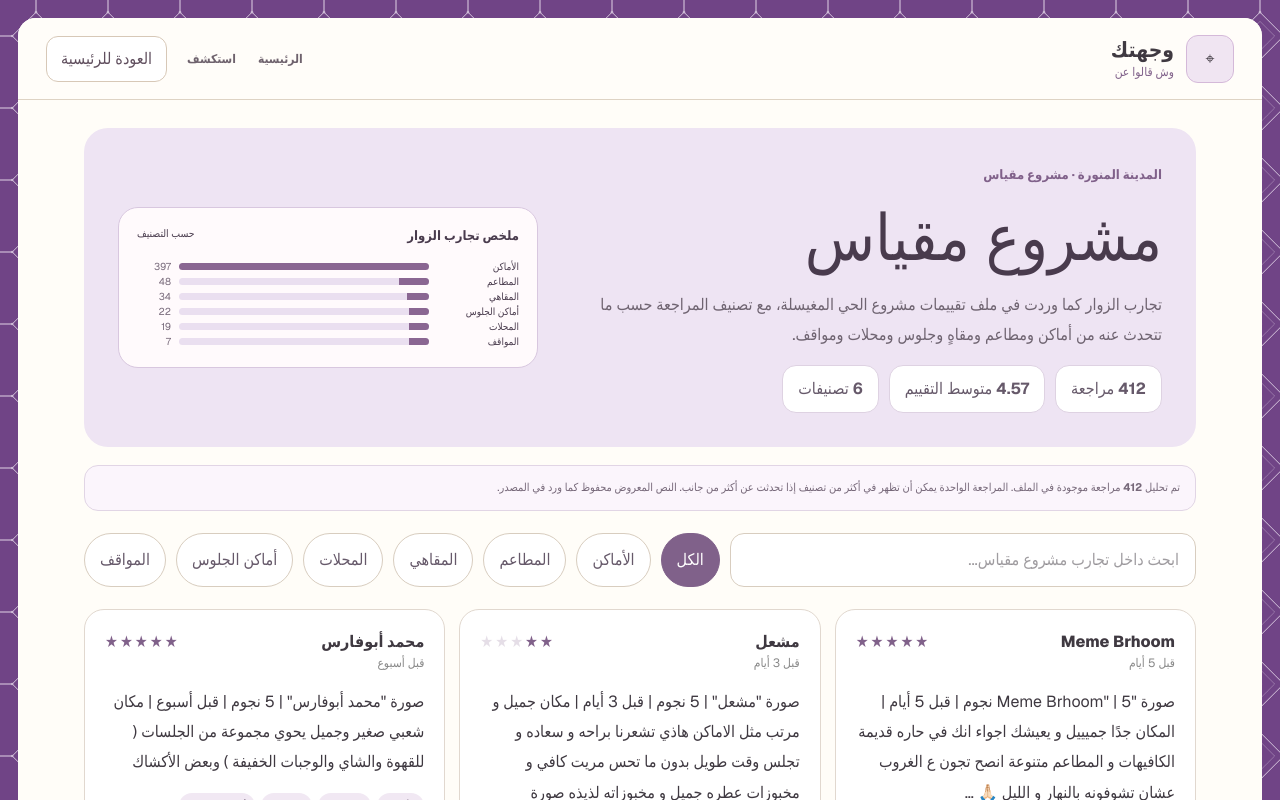
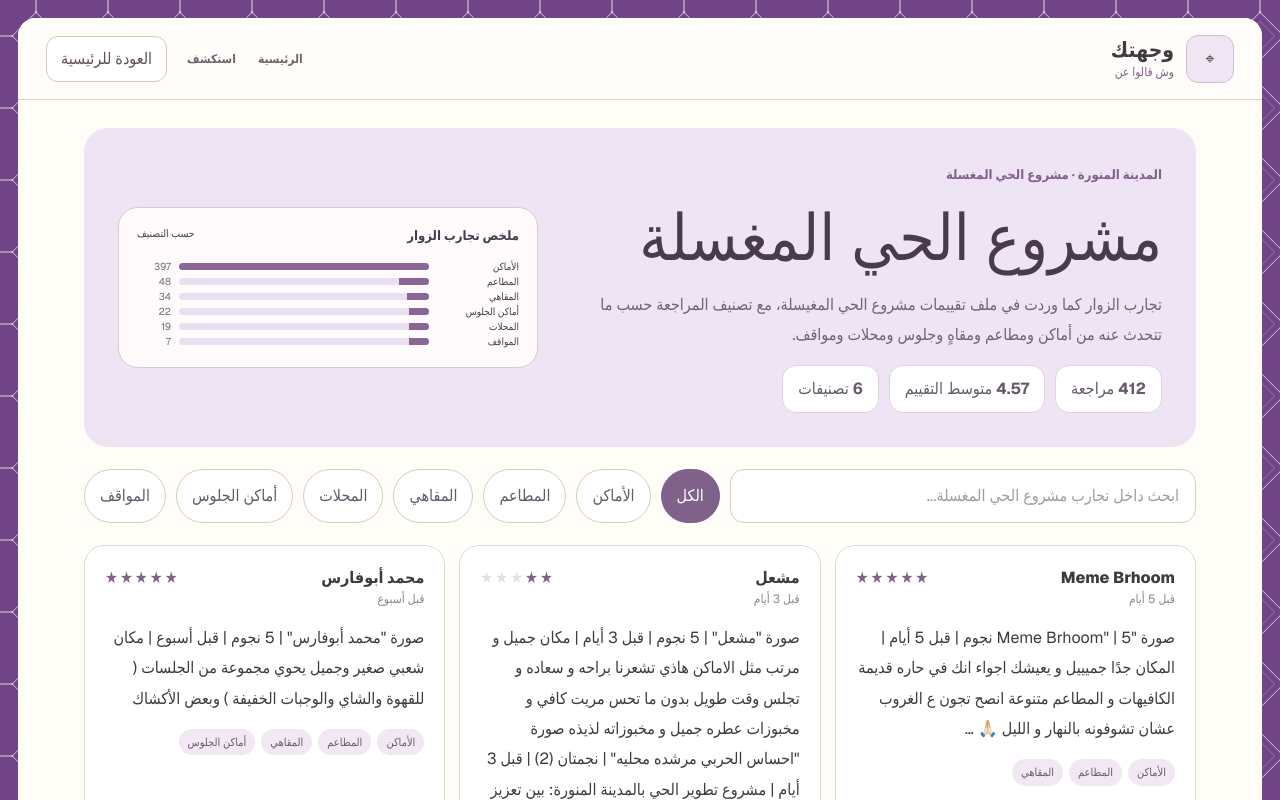
Before and after one commit to farahzeyad22/wejhaty, a Next.js app: page /maqyas in a window 1280 px wide. Shown: the top 800 px of the page. Built offline with nearby package versions, Linux system fonts and the light colour scheme.

Commit message:
Rename Maqyas page and remove source note

```diff
--- a/app/maqyas/page.tsx
+++ b/app/maqyas/page.tsx
@@ -14,10 +14,10 @@ export default function MaqyasPage(){
 <div className="quba-frame"><div className="quba-edge"/><div className="quba-shell">
 <header className="quba-topbar"><Link className="quba-brand" href="/"><span className="quba-brand-mark">⌖</span><span className="quba-brand-copy"><strong>وجهتك</strong><span>وش قالوا عن</span></span></Link><nav className="quba-nav"><Link href="/">الرئيسية</Link><Link className="active" href="/">استكشف</Link></nav><Link className="quba-back" href="/">العودة للرئيسية</Link></header>
 <div className="quba-content">
-<section className="quba-hero"><div><span className="quba-kicker">المدينة المنورة · مشروع مقياس</span><h1>مشروع مقياس</h1><p>تجارب الزوار كما وردت في ملف تقييمات مشروع الحي المغيسلة، مع تصنيف المراجعة حسب ما تتحدث عنه من أماكن ومطاعم ومقاهٍ وجلوس ومحلات ومواقف.</p><div className="quba-stats"><span className="quba-stat"><b>{maqyasReviewStats.writtenReviews}</b> مراجعة</span><span className="quba-stat"><b>{maqyasReviewStats.averageRating}</b> متوسط التقييم</span><span className="quba-stat"><b>6</b> تصنيفات</span></div></div>
+<section className="quba-hero"><div><span className="quba-kicker">المدينة المنورة · مشروع الحي المغسلة</span><h1>مشروع الحي المغسلة</h1><p>تجارب الزوار كما وردت في ملف تقييمات مشروع الحي المغيسلة، مع تصنيف المراجعة حسب ما تتحدث عنه من أماكن ومطاعم ومقاهٍ وجلوس ومحلات ومواقف.</p><div className="quba-stats"><span className="quba-stat"><b>{maqyasReviewStats.writtenReviews}</b> مراجعة</span><span className="quba-stat"><b>{maqyasReviewStats.averageRating}</b> متوسط التقييم</span><span className="quba-stat"><b>6</b> تصنيفات</span></div></div>
 <aside className="quba-summary"><div className="quba-summary-title"><strong>ملخص تجارب الزوار</strong><small>حسب التصنيف</small></div>{Object.entries(maqyasReviewStats.categoryCounts).map(([name,count])=>{const max=Math.max(...Object.values(maqyasReviewStats.categoryCounts));return <div className="quba-bar-row" key={name}><span>{name}</span><div className="quba-bar-track"><div className="quba-bar-fill" style={{width:Math.max(8,Math.round(count/max*100))+"%"}}/></div><span className="quba-bar-count">{count}</span></div>})}</aside></section>
-<div className="quba-note">تم تحليل <b>412</b> مراجعة موجودة في الملف. المراجعة الواحدة يمكن أن تظهر في أكثر من تصنيف إذا تحدثت عن أكثر من جانب. النص المعروض محفوظ كما ورد في المصدر.</div>
-<div className="quba-toolbar"><input className="quba-search" value={query} onChange={e=>setQuery(e.target.value)} placeholder="ابحث داخل تجارب مشروع مقياس..." />{categories.map(c=><button key={c} className={`quba-chip ${category===c?"active":""}`} onClick={()=>setCategory(c)}>{c}</button>)}</div>
+
+<div className="quba-toolbar"><input className="quba-search" value={query} onChange={e=>setQuery(e.target.value)} placeholder="ابحث داخل تجارب مشروع الحي المغسلة..." />{categories.map(c=><button key={c} className={`quba-chip ${category===c?"active":""}`} onClick={()=>setCategory(c)}>{c}</button>)}</div>
 <div className="quba-grid">{filtered.map((r,i)=><article className="quba-card" key={r.id+"-"+i}><div className="quba-card-head"><div><div className="quba-name">{r.name}</div><div className="quba-date">{r.date}</div></div><div className="quba-stars">{"★".repeat(r.rating)}<span style={{opacity:.2}}>{"★".repeat(5-r.rating)}</span></div></div><p className="quba-message">{r.message}</p><div className="quba-tags">{r.categories.map(c=><span className="quba-tag" key={c}>{c}</span>)}</div></article>)}</div>
 {!filtered.length&&<div className="quba-note">لا توجد مراجعات مطابقة.</div>}
 </div></div></div></main>;
```
